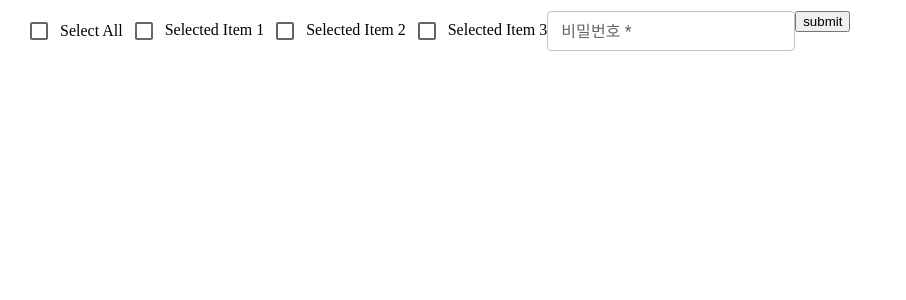
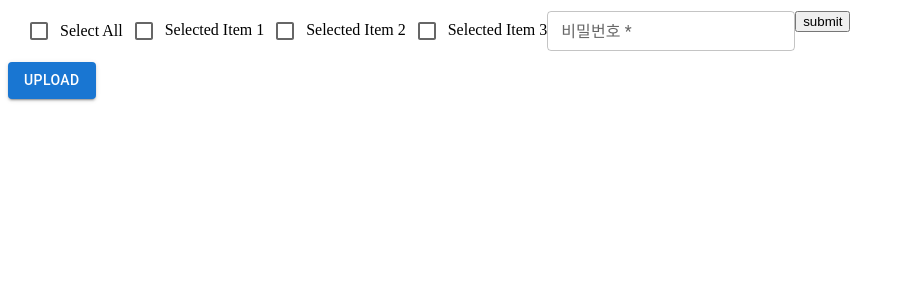
Before and after one commit to kgogo5/reacthookform, a React (Create React App) app: page / in a window 1280 px wide. Shown: the top 300 px of the page, without its empty margins (0-906 px from the left). Built offline with nearby package versions, Linux system fonts and the light colour scheme.

Commit message:
비디오 로컬 재생 테스트

```diff
--- a/package.json
+++ b/package.json
@@ -17,6 +17,7 @@
     "react": "^17.0.2",
     "react-dom": "^17.0.2",
     "react-hook-form": "^7.22.2",
+    "react-player": "^2.9.0",
     "react-scripts": "5.0.0",
     "typescript": "^4.4.2",
     "web-vitals": "^2.1.0"
--- /dev/null
+++ b/src/Video.tsx
@@ -0,0 +1,59 @@
+import { Button } from "@mui/material";
+import { useState } from "react";
+import ReactPlayer from "react-player";
+
+const Video = () => {
+  const [url, setUrl] = useState("");
+
+  const onClick = () => {
+    // input file tag 생성
+    const input = document.createElement("input");
+    input.setAttribute("type", "file");
+    input.setAttribute("accept", ".mp4");
+    input.click();
+
+    // input change
+    input.onchange = async (e: any) => {
+      const files = e.target.files[0];
+      const formData = new FormData();
+      formData.append("img", files);
+
+      const fileUrl = URL.createObjectURL(files);
+      console.log(files);
+      setUrl(fileUrl);
+
+      // try {
+      //   const result = await axios.post("/api/v1/flyer/rf", {
+      //     "productPid":1,
+      //     "rfContents":"njpnjpnjpnjpnjpnjpnjpnjpnjpnjpnjpnjpnjpnjpnjpnjpnjpnjpnjpnjpnjpnjpnjpnjpnjpnjpnjp",
+      //     "videoPid":41,
+      //     "musicTrackPid":1,
+      //     "starRating":3
+      // })
+
+      // file 등록
+      // const tempFile = api.file.postTempFileUpload(formData);
+      // tempFile.then((response: any) => {
+      //   // 커서위치 및 fileSrno 얻기
+      //   const fileSrno = response.fileSrno;
+      //   const range = this.quill.getSelection();
+
+      //   this.quill.insertEmbed(
+      //     range.index,
+      //     "image",
+      //     "http://localhost:8002/master/api/v1/upload/img/" + fileSrno
+      //   );
+      // });
+    };
+  };
+  return (
+    <>
+      <Button variant="contained" component="span" onClick={() => onClick()}>
+        Upload
+      </Button>
+      {url.length > 0 && <ReactPlayer url={url} controls={true} />}
+    </>
+  );
+};
+
+export default Video;
--- a/src/index.tsx
+++ b/src/index.tsx
@@ -1,10 +1,12 @@
 import React from "react";
 import ReactDOM from "react-dom";
 import App from "./App";
+import Video from "./Video";
 
 ReactDOM.render(
   <React.StrictMode>
     <App />
+    <Video />
   </React.StrictMode>,
   document.getElementById("root")
 );
```
Also changed, not shown: 1 other file (tests, documents, lock files or other folders).
